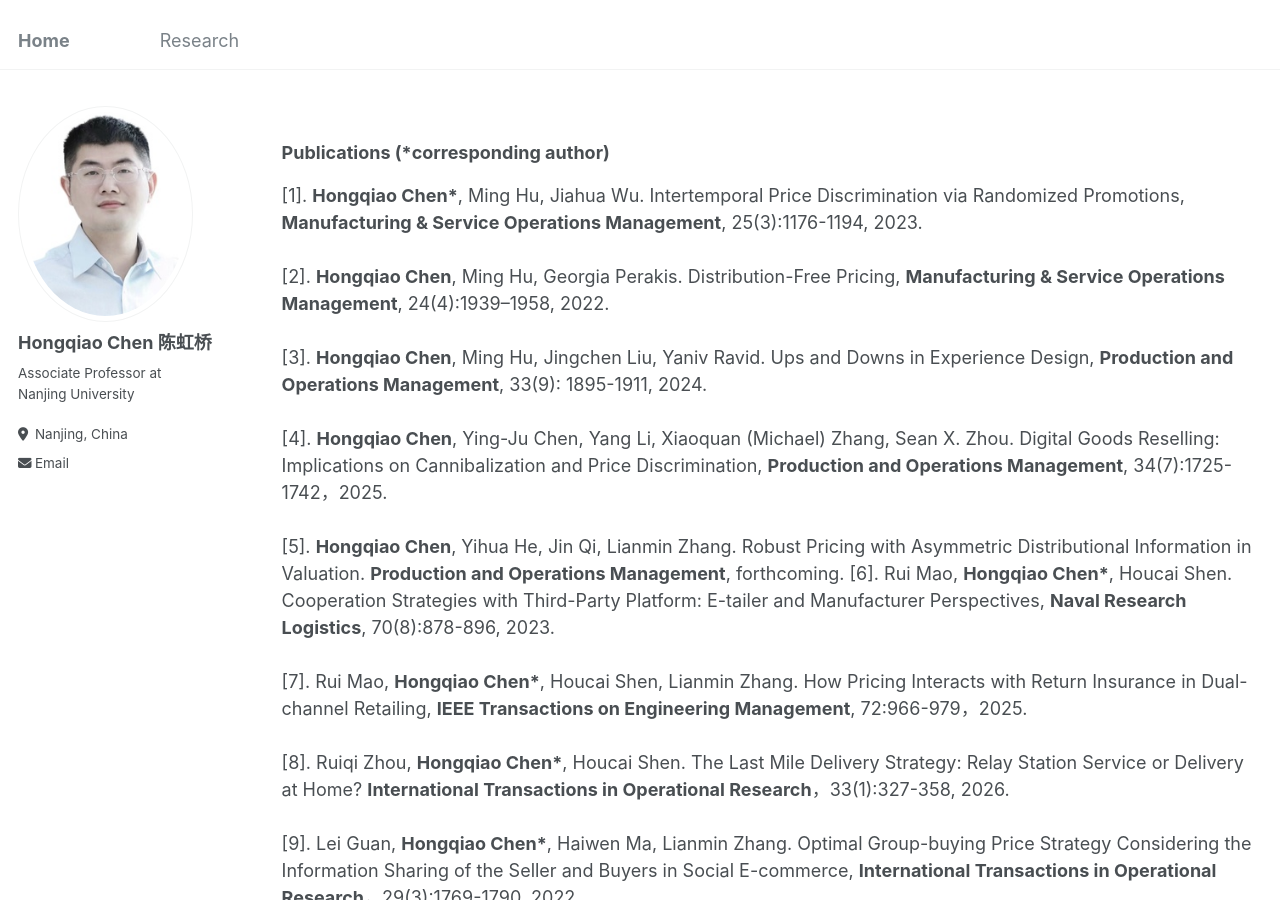
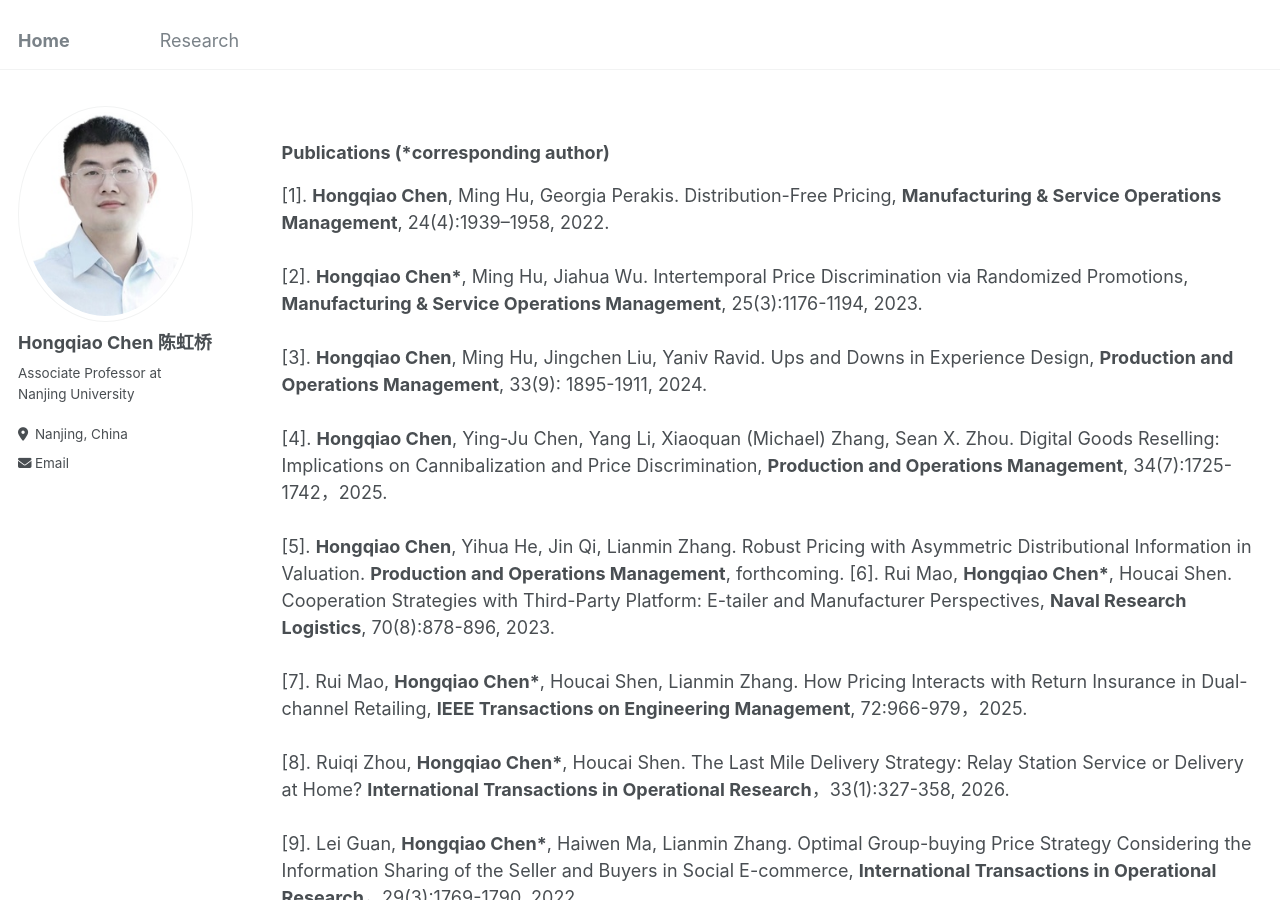
Before and after one commit to chq2024/chq2024.github.io, a Jekyll site: the page built from research.md, in a window 1280 px wide and 900 px high. Built offline with Jekyll 4.4.1, drawn with Linux system fonts in a browser that asks for light colours.

```diff
--- a/research.md
+++ b/research.md
@@ -11,8 +11,8 @@ redirect_from:
 {% include base_path %}
 
 ### Publications (\*corresponding author)
-[1]. **Hongqiao Chen\***, Ming Hu, Jiahua Wu. Intertemporal Price Discrimination via Randomized Promotions, **Manufacturing & Service Operations Management**, 25(3):1176-1194, 2023.<br/><br/>
-[2]. **Hongqiao Chen**, Ming Hu, Georgia Perakis. Distribution-Free Pricing, **Manufacturing & Service Operations Management**, 24(4):1939–1958, 2022.<br/><br/>
+[1]. **Hongqiao Chen**, Ming Hu, Georgia Perakis. Distribution-Free Pricing, **Manufacturing & Service Operations Management**, 24(4):1939–1958, 2022.<br/><br/>
+[2]. **Hongqiao Chen\***, Ming Hu, Jiahua Wu. Intertemporal Price Discrimination via Randomized Promotions, **Manufacturing & Service Operations Management**, 25(3):1176-1194, 2023.<br/><br/>
 [3]. **Hongqiao Chen**, Ming Hu, Jingchen Liu, Yaniv Ravid. Ups and Downs in Experience Design, **Production and Operations Management**, 33(9): 1895-1911, 2024.<br/><br/>
 [4]. **Hongqiao Chen**, Ying-Ju Chen, Yang Li, Xiaoquan (Michael) Zhang, Sean X. Zhou. Digital Goods Reselling: Implications on Cannibalization and Price Discrimination, **Production and Operations Management**, 34(7):1725-1742，2025.<br/><br/>
 [5]. **Hongqiao Chen**, Yihua He, Jin Qi, Lianmin Zhang. Robust Pricing with Asymmetric Distributional Information in Valuation. **Production and Operations Management**, forthcoming.
```
